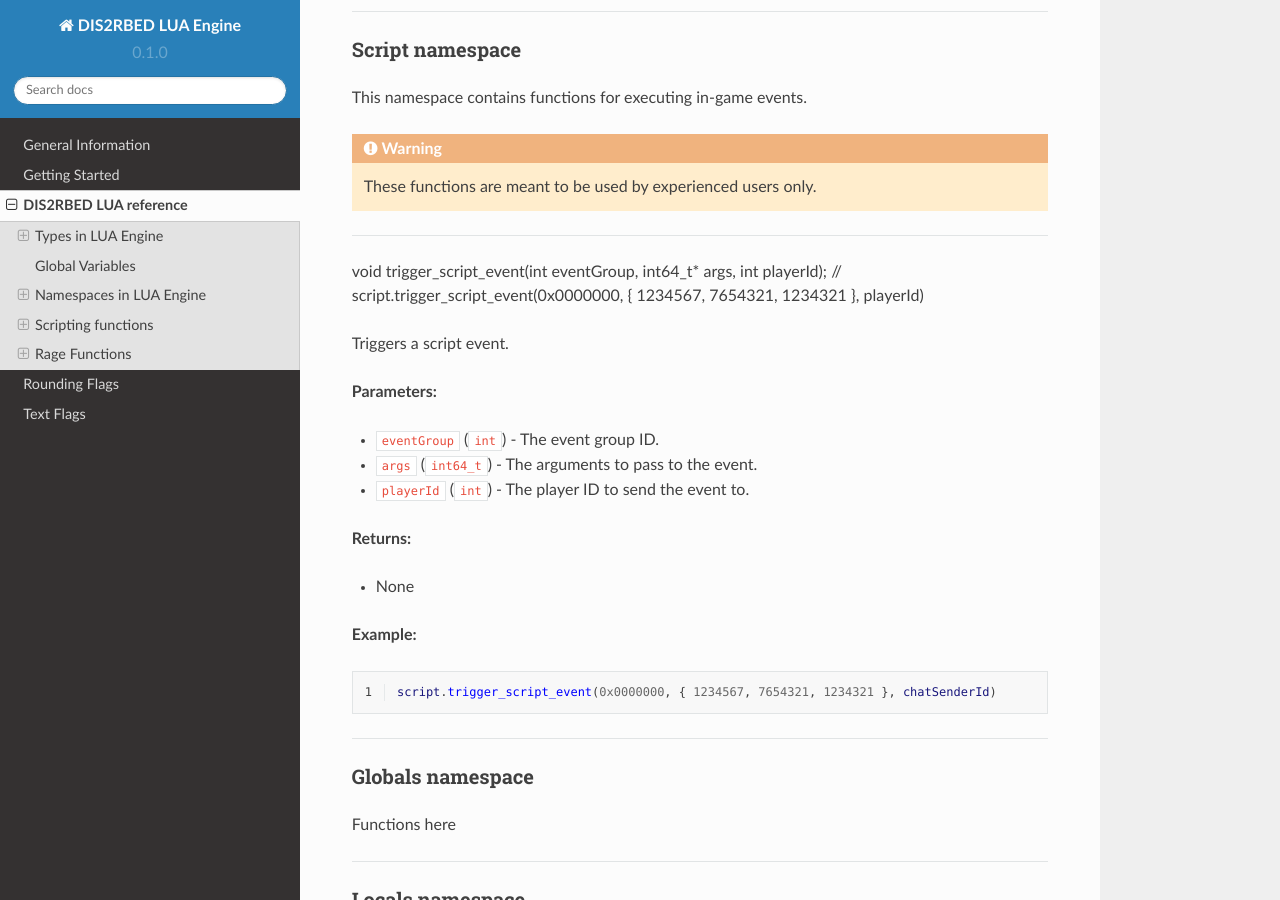
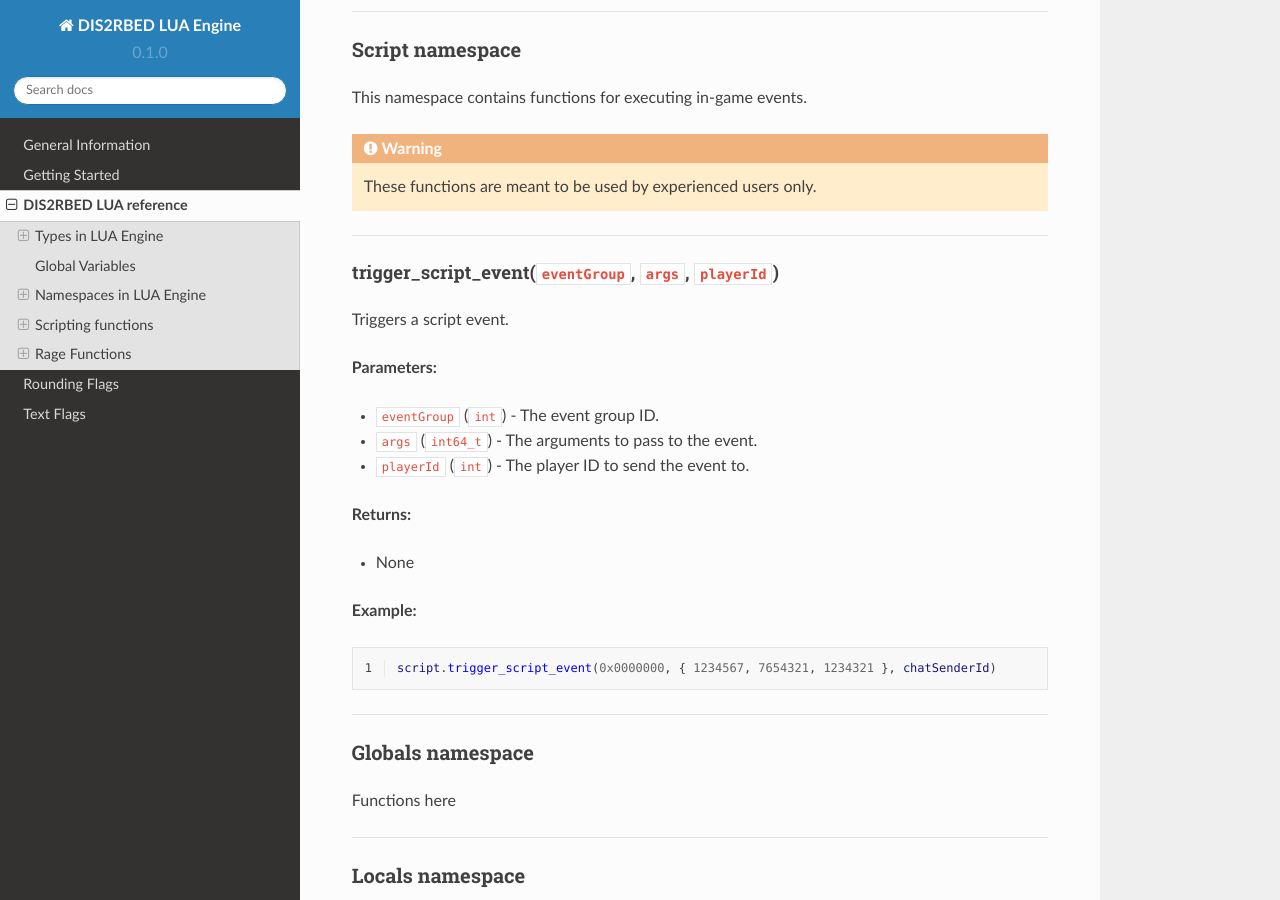
Before and after one commit to ItsK1tty/w1tchdocs, a Sphinx documentation site: the page built from docs/source/reference.rst, in a window 1280 px wide and 900 px high, scrolled down 17332 px. Built offline with Sphinx 7.4.7 and the Read the Docs theme 2.0.0, drawn with Linux system fonts in a browser that asks for light colours.

Commit message:
fix stuff

```diff
--- a/docs/source/reference.rst
+++ b/docs/source/reference.rst
@@ -911,7 +911,9 @@ This namespace contains functions for executing in-game events.
 
 ================================
 
-void trigger_script_event(int eventGroup, int64_t* args, int playerId); // script.trigger_script_event(0x0000000, { 1234567, 7654321, 1234321 }, playerId)
+trigger_script_event(``eventGroup``, ``args``, ``playerId``)
+^^^^^^^^^^^^^^^^^^^^^^^^^^^^^^^^^^^^^^^^^^^^^^^^^^^^^^^^^^^^^^^^^^^^^^^^^
+
 
 Triggers a script event.
 
```
